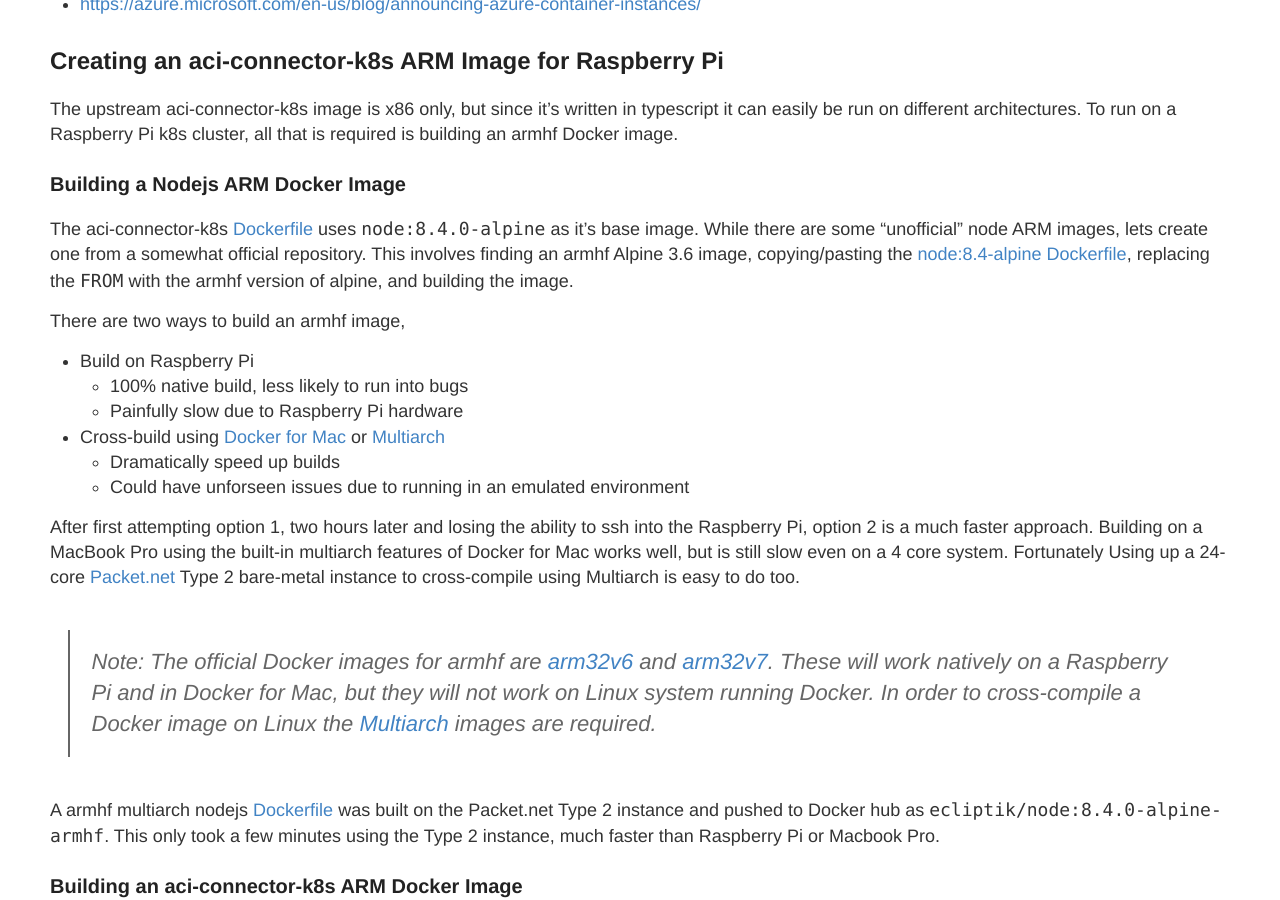
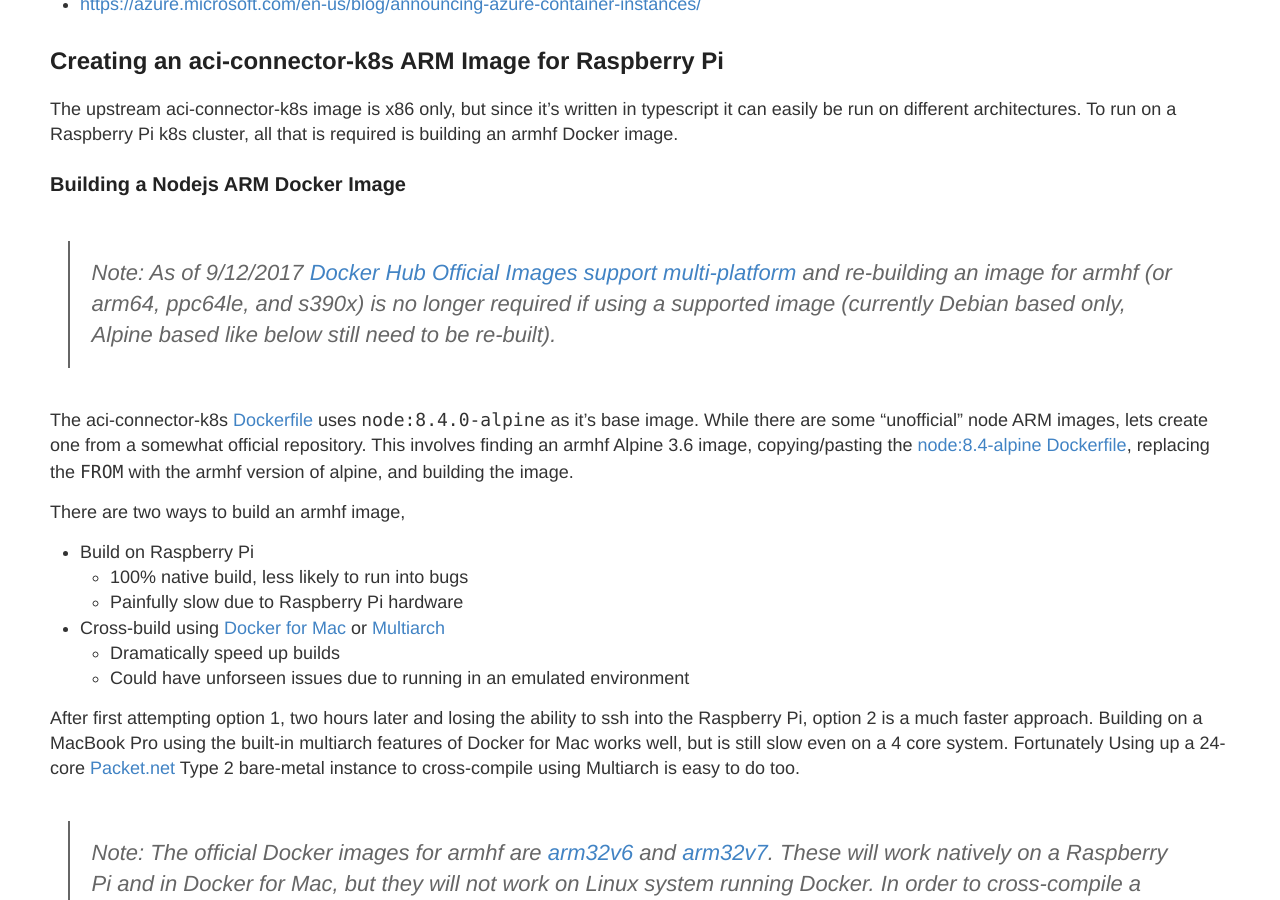
Before and after one commit to ecliptik/ecliptik.github.io, a Jekyll site: the page built from _posts/2017-9-12-ACI-Connector-for-k8s-on-a-Raspberry-Pi-Cluster.md, in a window 1280 px wide and 900 px high, scrolled down 562 px. Built offline with Jekyll 4.4.1, drawn with Linux system fonts in a browser that asks for light colours.

Commit message:
Add in note about docker hub multi-platform support

```diff
--- a/_posts/2017-9-12-ACI-Connector-for-k8s-on-a-Raspberry-Pi-Cluster.md
+++ b/_posts/2017-9-12-ACI-Connector-for-k8s-on-a-Raspberry-Pi-Cluster.md
@@ -20,6 +20,9 @@
 The upstream aci-connector-k8s image is x86 only, but since it's written in typescript it can easily be run on different architectures. To run on a Raspberry Pi k8s cluster, all that is required is building an armhf Docker image.
 
 ### Building a Nodejs ARM Docker Image
+
+> Note: As of 9/12/2017 [Docker Hub Official Images support multi-platform](https://integratedcode.us/2017/09/13/dockerhub-official-images-go-multi-platform/) and re-building an image for armhf (or arm64, ppc64le, and s390x) is no longer required if using a supported image (currently Debian based only, Alpine based like below still need to be re-built).
+
 The aci-connector-k8s [Dockerfile](https://github.com/Azure/aci-connector-k8s/blob/master/Dockerfile) uses `node:8.4.0-alpine` as it's base image. While there are some "unofficial" node ARM images, lets create one from a somewhat official repository. This involves finding an armhf Alpine 3.6 image, copying/pasting the [node:8.4-alpine Dockerfile](https://github.com/nodejs/docker-node/blob/17c50cb300581280805a4183524fbf57840f3a7e/8.4/alpine/Dockerfile), replacing the `FROM` with the armhf version of alpine, and building the image.
 
 There are two ways to build an armhf image,
```
